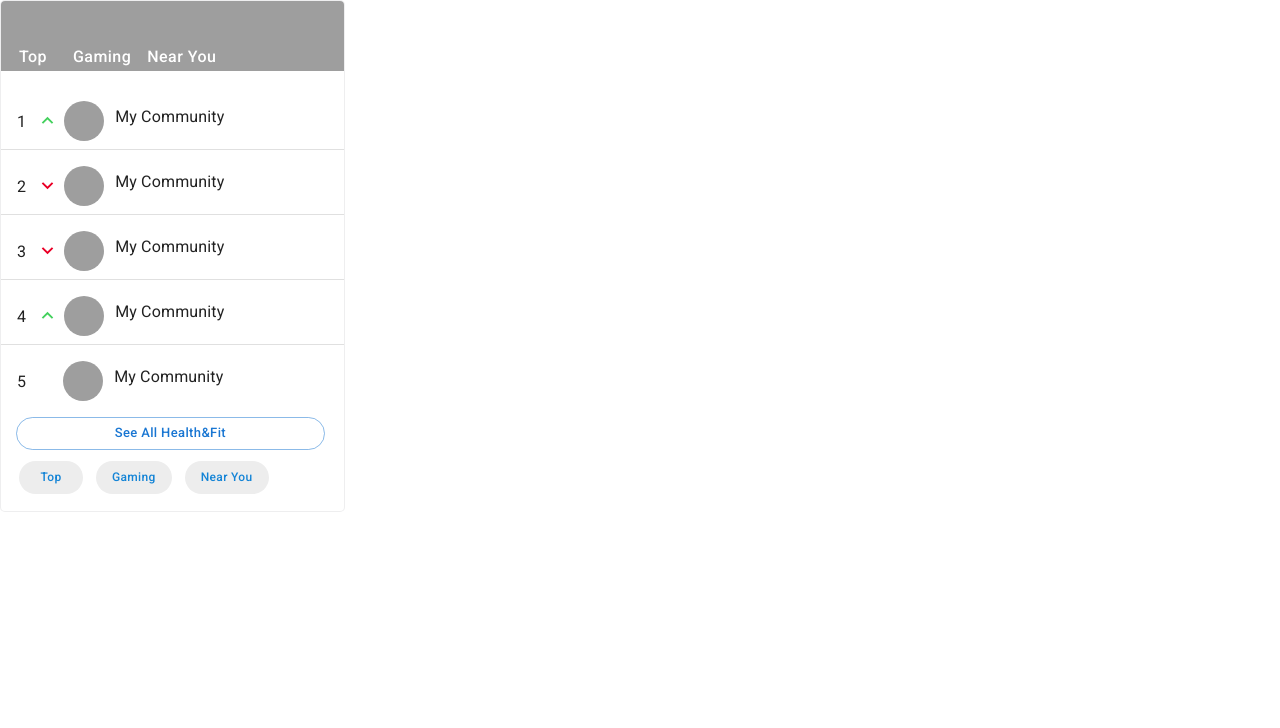
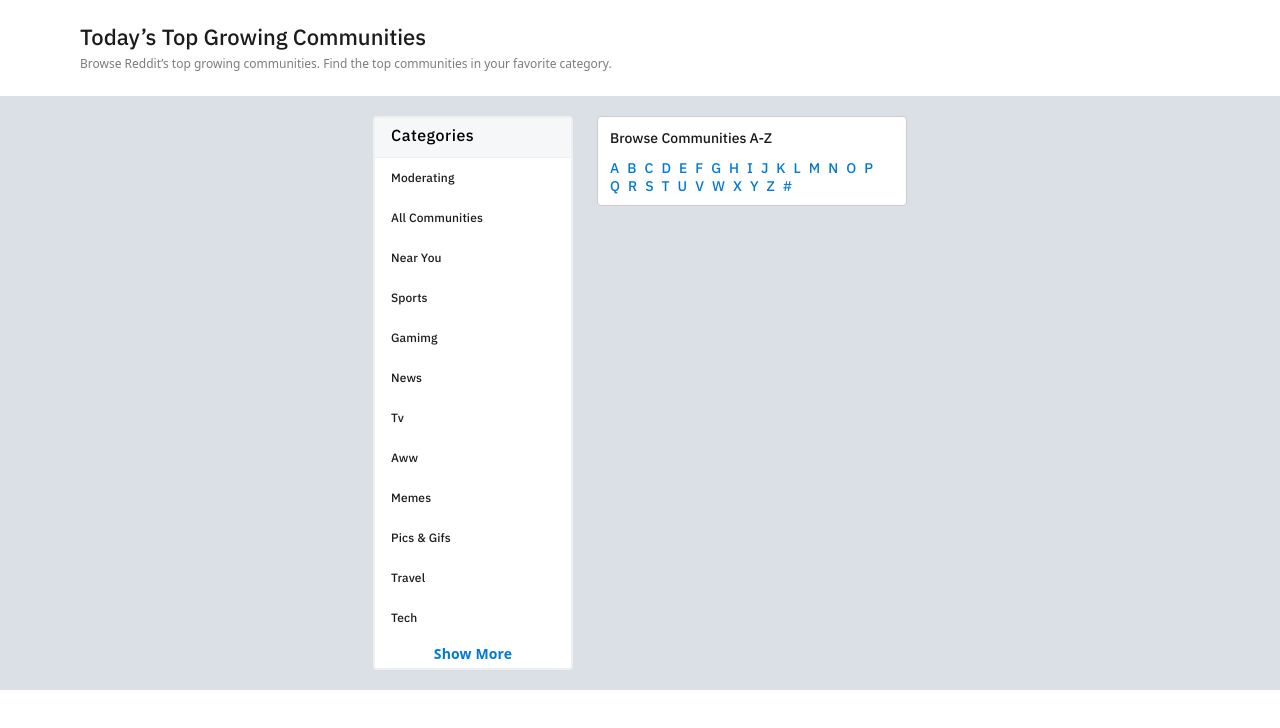
Before and after one commit to RedditxClone/Frontend, a React (Create React App) app in the folder reddit-front/: page /user/signup in a window 1280 px wide. Shown: the top 728 px of the page. Built offline with nearby package versions, Linux system fonts and the light colour scheme; grey boxes are pictures that could not be loaded.

Commit message:
feature/56/categories_page_2 -add side bar -add alphapet card -integrate them with each other

```diff
--- a/reddit-front/public/index.html
+++ b/reddit-front/public/index.html
@@ -37,7 +37,7 @@
       rel="stylesheet"
     />
     <link href="https://fonts.googleapis.com/css2?family=IBM+Plex+Sans:wght@400;600&display=swap" rel="stylesheet">
-    <link rel="manifest" href="%PUBLIC_URL%/manifest.json" />
+    <!-- <link rel="manifest" href="%PUBLIC_URL%/manifest.json" /> -->
     <!--
       Notice the use of %PUBLIC_URL% in the tags above.
       It will be replaced with the URL of the `public` folder during the build.
--- a/reddit-front/src/App.jsx
+++ b/reddit-front/src/App.jsx
@@ -2,6 +2,8 @@
 import HomeCommunitiesCard from "./components/HomePageCards/HomeCommunitiesCard";
 import pic from "./assets/Images/1166721.jpg";
 import HomeCreatePostCard from "./components/HomePageCards/HomeCreatePostCard";
+import CategoriesPage from "./components/Categories/Categories";
+import { BrowserRouter, Route } from 'react-router-dom';
 const communities = [
   {
     name: "My Community",
@@ -45,14 +47,15 @@
 function App() {
   // return <HomeCreatePostCard />
   return (
-    <HomeCommunitiesCard
-      buttons1={buttons1}
-      buttons2={buttons1}
-      pic={pic}
-      communities={communities}
-      homePageCard={false}
-      buttonText={buttonText}
-    />
+    // <HomeCommunitiesCard
+    //   buttons1={buttons1}
+    //   buttons2={buttons1}
+    //   pic={pic}
+    //   communities={communities}
+    //   homePageCard={false}
+    //   buttonText={buttonText}
+    // />
+    <CategoriesPage/>
   );
 }
 
--- /dev/null
+++ b/reddit-front/src/components/Categories/AlphabeticCard.jsx
@@ -0,0 +1,44 @@
+// import React from 'react';
+import { AlphaStyledDiv } from './Categories.style';
+
+export default function AlphabeticCard() {
+  return (
+    <AlphaStyledDiv>
+      <div id="AlphaCardTitle">
+        Browse Communities A-Z
+      </div>
+      <div id="AlphaCardLetter">
+        <a href=" ">A</a>
+        <a href=" ">B</a>
+        <a href=" ">C</a>
+        <a href=" ">D</a>
+        <a href=" ">E</a>
+        <a href=" ">F</a>
+        <a href=" ">G</a>
+        <a href=" ">H</a>
+        <a href=" ">I</a>
+        <a href=" ">J</a>
+        <a href=" ">K</a>
+        <a href=" ">L</a>
+        <a href=" ">M</a>
+        <a href=" ">N</a>
+        <a href=" ">O</a>
+        <a href=" ">P</a>
+        <a href=" ">Q</a>
+        <a href=" ">R</a>
+        <a href=" ">S</a>
+        <a href=" ">T</a>
+        <a href=" ">U</a>
+        <a href=" ">V</a>
+        <a href=" ">W</a>
+        <a href=" ">X</a>
+        <a href=" ">Y</a>
+        <a href=" ">Z</a>
+        <a href=" ">#</a>
+        {/* {alphaArray.map((letter)=>(
+         <a hre></a>
+        ))} */}
+      </div>
+    </AlphaStyledDiv>
+  );
+}
--- /dev/null
+++ b/reddit-front/src/components/Categories/Categories.jsx
@@ -0,0 +1,47 @@
+// import React from 'react'
+import { useState } from 'react';
+import SideList from '../SideList/SideList';
+import { StyledCategoryiesBody, CategoryHeader } from './Categories.style';
+import AlphabeticCard from './AlphabeticCard';
+
+export default function CategoriesPage() {
+  const [button, buttonState] = useState({
+    title: 'Show More',
+    showMore: false,
+    listItems: ['Moderating', 'All Communities', 'Near You', 'Sports', 'Gamimg', 'News', 'Tv', 'Aww', 'Memes', 'Pics & Gifs', 'Travel', 'Tech']
+  });
+  const buttonHandler = () => {
+    let showedList = ['Moderating', 'All Communities', 'Near You', 'Sports', 'Gamimg', 'News', 'Tv', 'Aww', 'Memes', 'Pics & Gifs', 'Travel', 'Tech'];
+    if (button.showMore) {
+      const showless = !button.showMore;
+      buttonState({
+        title: 'Show More',
+        showMore: showless,
+        listItems: showedList
+      });
+    } else {
+      const showmore = !button.showMore;
+      showedList = [...button.listItems, 'Music', 'Art & Design', 'Beauty', 'Books & Writing', 'Crypto', 'Discussion', 'E3', 'Fashion', 'Finance & Business', 'Food', 'Health & Fitness', 'Learning', 'Mindblowing', 'Outdoors', 'Parenting', 'Photography', 'Relationships', 'Science', 'Videos', 'Vroom', 'Wholesome'];
+      buttonState({
+        title: 'Show Less',
+        showMore: showmore,
+        listItems: showedList
+      });
+    }
+  };
+  return (
+    <div>
+      <CategoryHeader>
+        <h1>Today&#8217;s Top Growing Communities</h1>
+        <span>
+          Browse Reddit&#8217;s top growing communities.
+          Find the top communities in your favorite category.
+        </span>
+      </CategoryHeader>
+      <StyledCategoryiesBody>
+        <SideList arr={button.listItems} listHeader="Categories" buttonTitle={button.title} click={buttonHandler}> </SideList>
+        <AlphabeticCard />
+      </StyledCategoryiesBody>
+    </div>
+  );
+}
--- /dev/null
+++ b/reddit-front/src/components/Categories/Categories.style.jsx
@@ -0,0 +1,71 @@
+import { styled } from '@mui/material';
+
+const StyledCategoryiesBody = styled('div')(
+  {
+    fontFamily: "'IBM Plex Sans',Ariel,sans-serif",
+    backgroundColor: '#dae0e6',
+    display: 'flex',
+    padding: '20px 24px',
+    flexDirection: 'row',
+    justifyContent: 'center'
+  }
+);
+
+const CategoryHeader = styled('div')(
+  {
+    height: '96px',
+    padding: '0 80px',
+    display: 'flex',
+    flex: '1 1 100%',
+    flexDirection: 'column',
+    justifyContent: 'center',
+    backgroundColor: '#FFFFFF',
+    '& h1': {
+      color: '#1c1c1c',
+      paddingBottom: '6px',
+      fontSize: '22px',
+      fontWeight: '500',
+      lineHeight: '26px',
+      margin: '0'
+    },
+    '& span': {
+      fontFamily: "'Noto Sans',Arial,sans-serif",
+      fontSize: '12px',
+      fontWeight: '400',
+      lineHeight: '16px',
+      color: '#7c7c7c'
+    }
+  }
+);
+
+const AlphaStyledDiv = styled('div')(
+  {
+    width: '310px',
+    height: '90px',
+    backgroundColor: '#FFFFFF',
+    border: '1px solid #ccc',
+    borderRadius: '4px',
+    fontFamily: 'inherit',
+    '#AlphaCardTitle': {
+      fontSize: '14px',
+      fontWeight: '500',
+      lineHeight: '18px',
+      fontFamily: 'inherit',
+      padding: '12px 12px 0',
+      color: '#1A1A1B'
+    },
+    '#AlphaCardLetter': {
+      padding: '12px'
+    },
+    '& a': {
+      color: '#0079D3',
+      display: 'inline-block',
+      marginRight: '8px',
+      textDecoration: 'none',
+      fontSize: '14px',
+      fontWeight: '500',
+      lineHeight: '18px'
+    }
+  }
+);
+export { AlphaStyledDiv, StyledCategoryiesBody, CategoryHeader };
--- /dev/null
+++ b/reddit-front/src/components/SideList/SideList.jsx
@@ -0,0 +1,110 @@
+// import React from 'react';
+
+import List from '@mui/material/List';
+import ListItem from '@mui/material/ListItem';
+import ListItemButton from '@mui/material/ListItemButton';
+import ListItemText from '@mui/material/ListItemText';
+
+export default function SideList({ arr, buttonTitle, click }) {
+  const listArray = arr;
+
+  return (
+    <div>
+      <List
+        sx={{
+          backgroundColor: '#FFFFFF',
+          width: '200px',
+          padding: '0',
+          margin: '0',
+          marginRight: '24px',
+          border: '2px solid #EDEFF1',
+          borderRadius: '4px'
+        }}
+      >
+        <ListItemText
+          sx={{ my: 0 }}
+          primary="Categories"
+          primaryTypographyProps={{
+            fontSize: 16,
+            fontWeight: '500',
+            letterSpacing: 0.5,
+            color: '1c1c1c',
+            paddingLeft: '16px',
+            borderBottom: 'thin solid #EDEFF1',
+            fontFamily: "'IBM Plex Sans',sans-serif",
+            height: '40px',
+            lineHeight: '35px',
+            backgroundColor: '#F6F7F8'
+          }}
+        />
+
+        {listArray.map((text) => (
+          <ListItem
+            key={text}
+            disablePadding
+          >
+            <ListItemButton
+              sx={{
+                '&:hover': {
+                  backgroundColor: '#F6F7F8'
+                },
+                '&:focus': {
+                  backgroundColor: '#F6F7F8',
+                  borderLeft: '6px solid var(--newCommunityTheme-button)',
+                  fontSize: '50px',
+                  color: '#F6F7F8',
+                  fontWeight: '900'
+                }
+              }}
+            >
+              <ListItemText
+                primary={text}
+                primaryTypographyProps={{
+                  fontSize: '12px',
+                  fontWeight: '500',
+                  lineHeight: '16px',
+                  color: '#1c1c1c',
+                  fontFamily: "'IBM Plex Sans',sans-serif"
+                }}
+              />
+            </ListItemButton>
+          </ListItem>
+        ))}
+        <ListItem
+          key={buttonTitle}
+          disablePadding
+          sx={{
+            height: '30px'
+          }}
+        >
+          <ListItemButton
+            onClick={click}
+            sx={{
+              height: '30px',
+              '&:hover': {
+                backgroundColor: '#F6F7F8',
+                borderRadius: '9999px'
+              },
+              '&:focus': {
+                backgroundColor: '#F6F7F8',
+                border: '1px solid transparent',
+                fontSize: '50px'
+              }
+            }}
+          >
+            <ListItemText
+              primary={buttonTitle}
+              primaryTypographyProps={{
+                fontFamily: "'Noto Sans',Arial,sans-serif",
+                fontSize: '14px',
+                fontWeight: '700',
+                color: 'var(--newCommunityTheme-button)',
+                textAlign: 'center'
+              }}
+            />
+          </ListItemButton>
+        </ListItem>
+      </List>
+    </div>
+  );
+}
```
